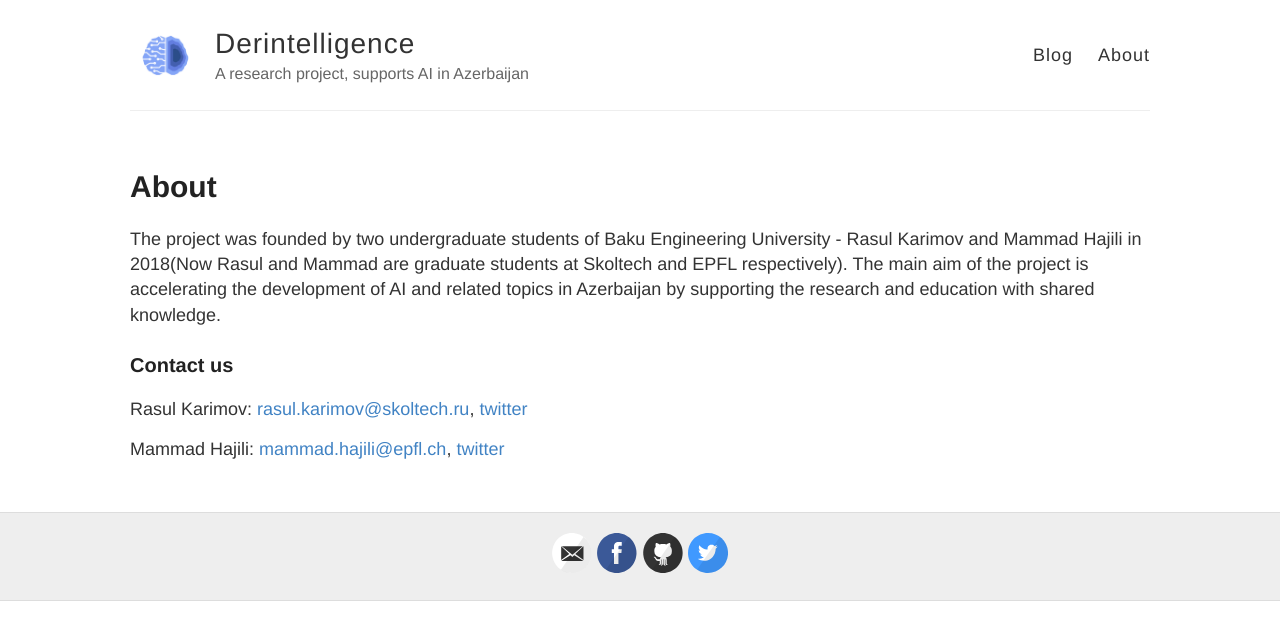
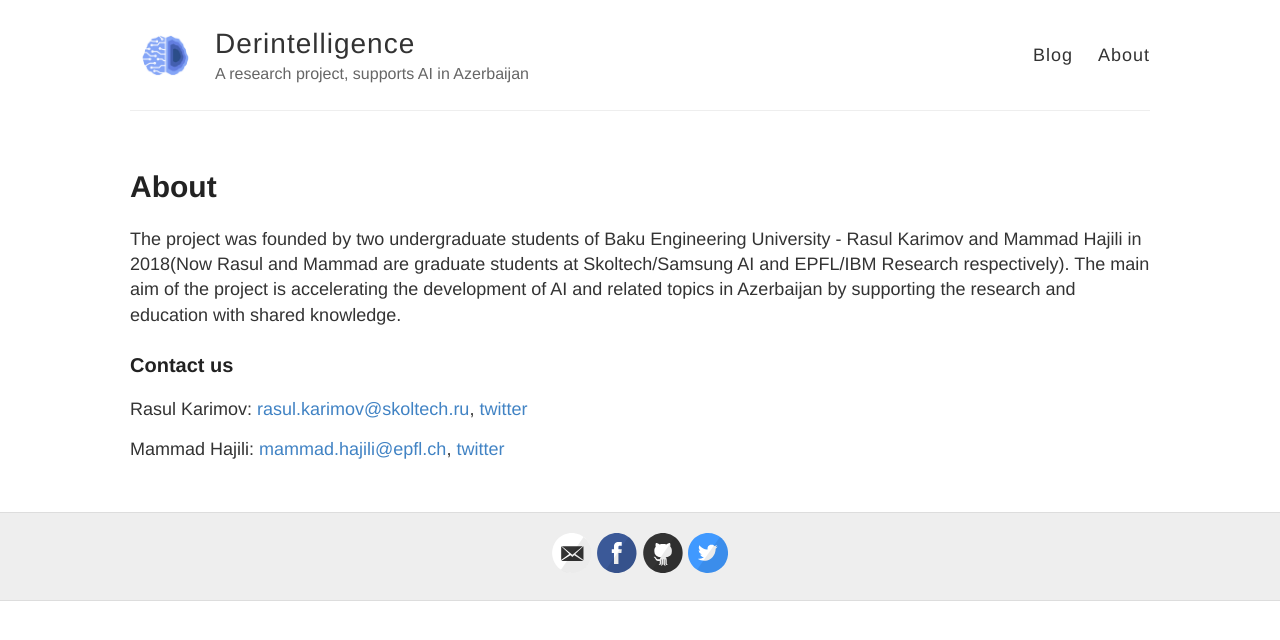
Before and after one commit to DERINtelligence/web, a Jekyll site: the page built from about.md, in a window 1280 px wide. Shown: the top 640 px of the page. Built offline with Jekyll 4.4.1, drawn with Linux system fonts in a browser that asks for light colours.

Commit message:
Update about.md

```diff
--- a/about.md
+++ b/about.md
@@ -4,7 +4,7 @@ title: About
 permalink: /about/
 ---
 
-The project was founded by two undergraduate students of Baku Engineering University - Rasul Karimov and Mammad Hajili in 2018(Now Rasul and Mammad are graduate students at Skoltech and EPFL respectively). The main aim of the project is accelerating the development of AI and related topics in Azerbaijan by supporting the research and education with shared knowledge.
+The project was founded by two undergraduate students of Baku Engineering University - Rasul Karimov and Mammad Hajili in 2018(Now Rasul and Mammad are graduate students at Skoltech/Samsung AI and EPFL/IBM Research respectively). The main aim of the project is accelerating the development of AI and related topics in Azerbaijan by supporting the research and education with shared knowledge.
 
 
 ### Contact us
```
